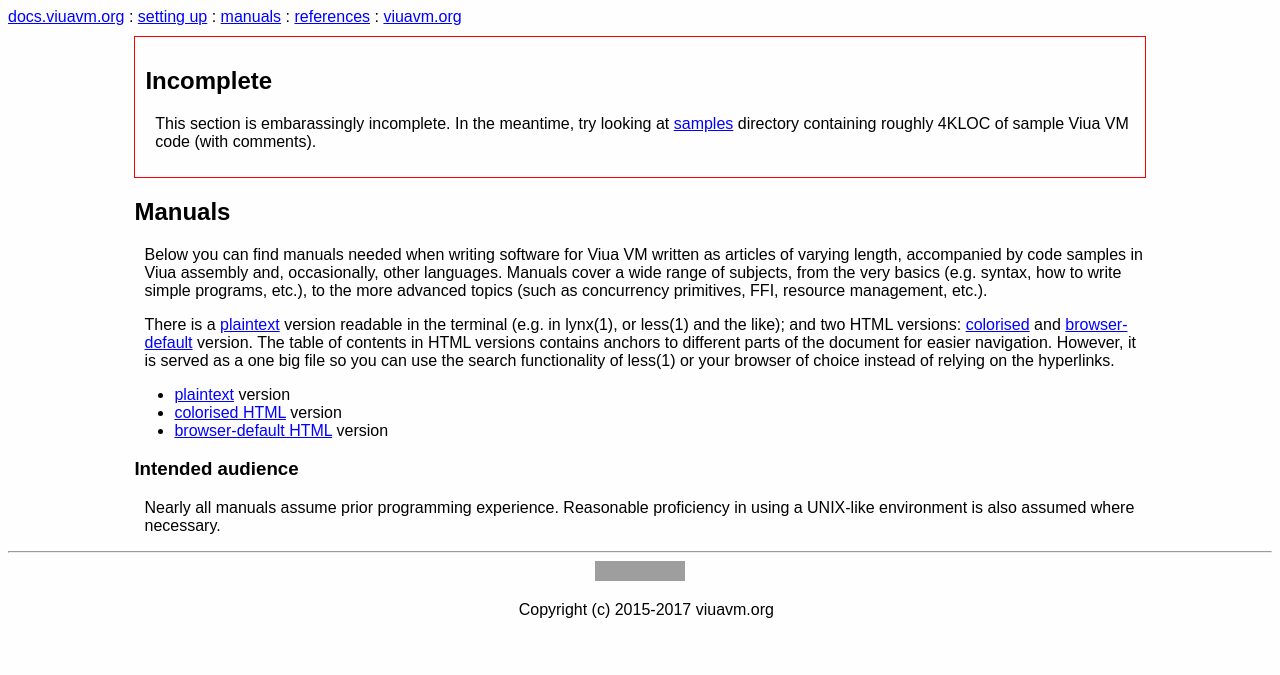
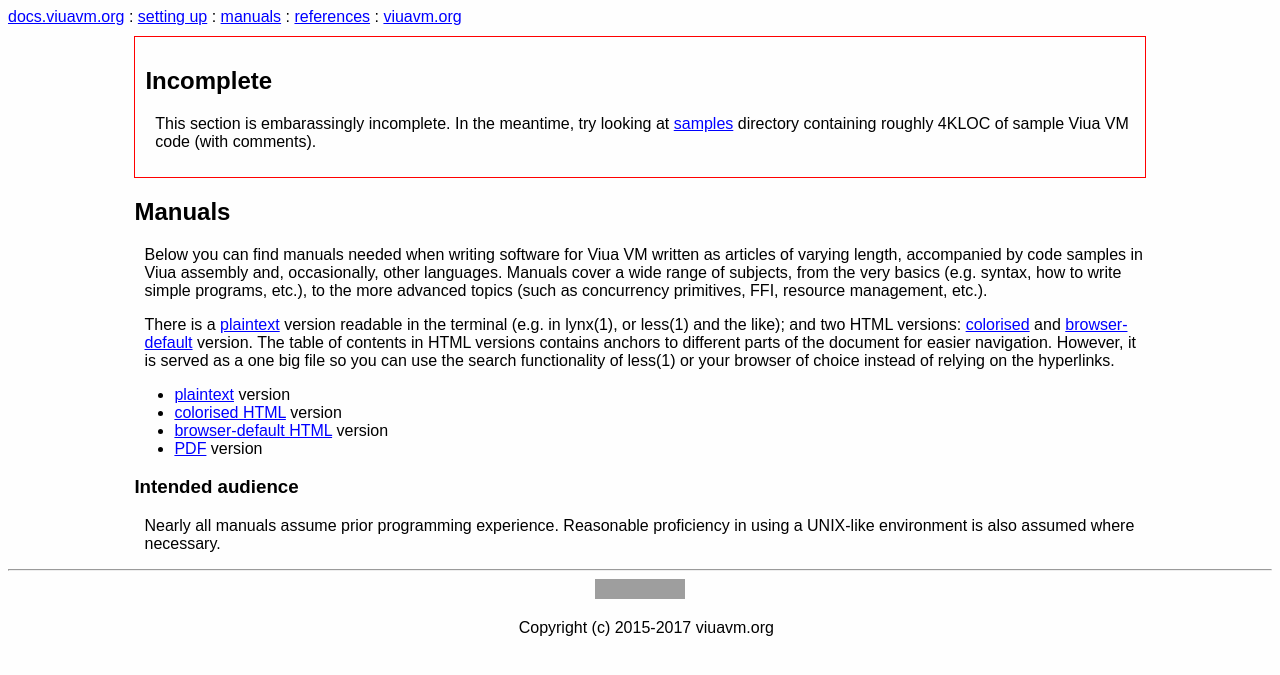
Before and after one commit to marekjm/docs.viuavm.org, a Jekyll site: the page built from manuals.html, in a window 1280 px wide. Shown: the top 675 px of the page. Built offline with Jekyll 4.4.1, drawn with Linux system fonts in a browser that asks for light colours; grey boxes are pictures that could not be loaded.

Commit message:
Add link to the PDF version

```diff
--- a/manuals.html
+++ b/manuals.html
@@ -41,6 +41,7 @@
             <li> <a href="/manual.txt">plaintext</a> version </li>
             <li> <a href="/manual.html">colorised HTML</a> version </li>
             <li> <a href="/manual.nocolor.html">browser-default HTML</a> version </li>
+            <li> <a href="/manual.pdf">PDF</a> version </li>
         </ul>
     </p>
 
```
